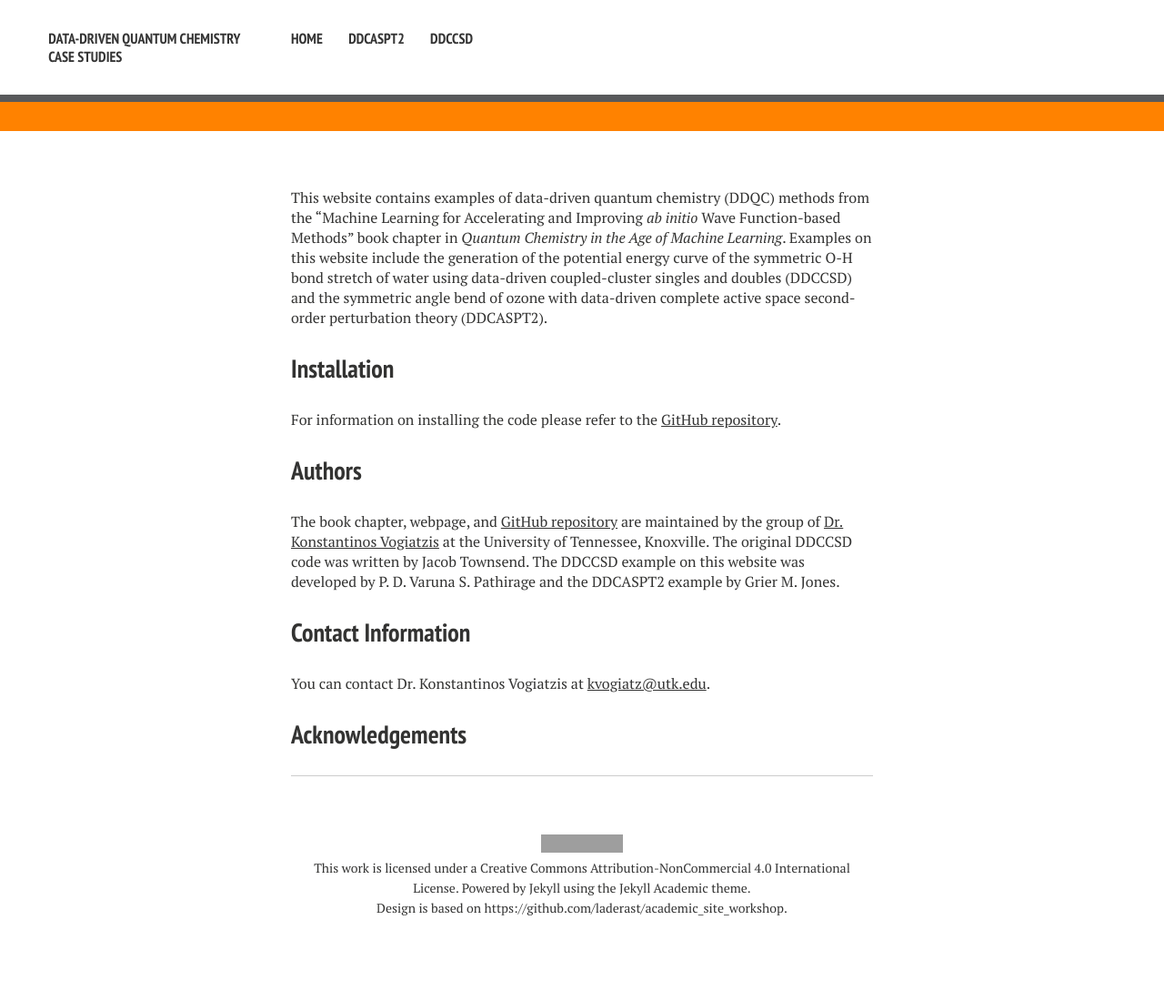
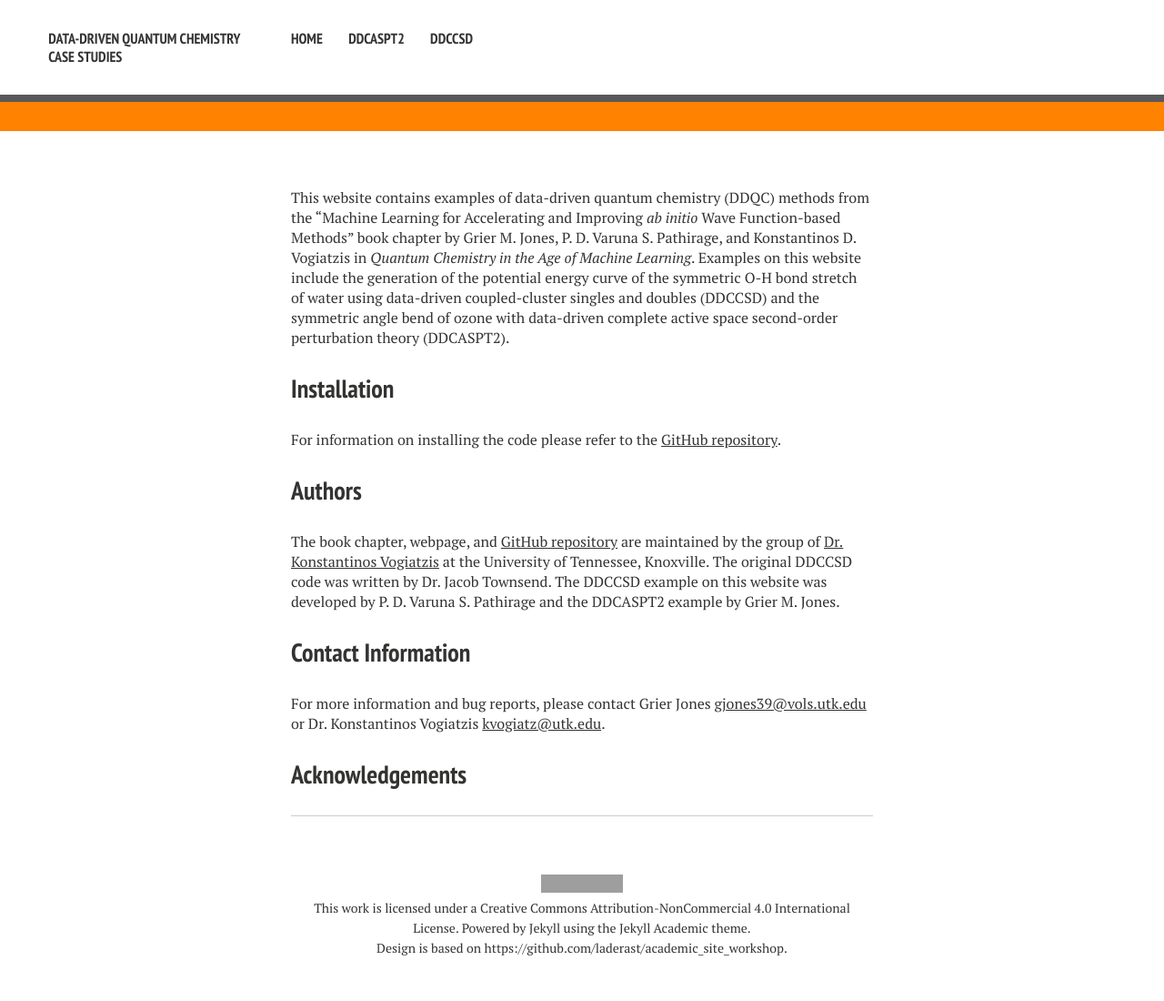
Before and after one commit to ChemRacer/DDQC_Demo, a Jekyll site: the page built from index.md, in a window 1280 px wide. Shown: the whole page at 91% size. Built offline with Jekyll 4.4.1, drawn with Linux system fonts in a browser that asks for light colours; nearby versions of some CDN libraries; before the commit the page ends 1056 px from its top, so only the background shows below that; grey boxes are pictures that could not be loaded.

Commit message:
Tue Dec 14 18:38:27 EST 2021

```diff
--- a/index.md
+++ b/index.md
@@ -1,7 +1,7 @@
 ---
 layout: page
 ---
-This website contains examples of data-driven quantum chemistry (DDQC) methods from the "Machine Learning for Accelerating and Improving *ab initio* Wave Function-based Methods" book chapter in  *Quantum Chemistry in the Age of Machine Learning*. Examples on this website include the generation of the potential energy curve of the symmetric O-H bond stretch of water using data-driven coupled-cluster singles and doubles (DDCCSD) and the symmetric angle bend of ozone with data-driven complete active space second-order perturbation theory (DDCASPT2).
+This website contains examples of data-driven quantum chemistry (DDQC) methods from the "Machine Learning for Accelerating and Improving *ab initio* Wave Function-based Methods" book chapter by Grier M. Jones, P. D. Varuna S. Pathirage, and Konstantinos D. Vogiatzis in  *Quantum Chemistry in the Age of Machine Learning*. Examples on this website include the generation of the potential energy curve of the symmetric O-H bond stretch of water using data-driven coupled-cluster singles and doubles (DDCCSD) and the symmetric angle bend of ozone with data-driven complete active space second-order perturbation theory (DDCASPT2).
 
 
 ## Installation
@@ -9,10 +9,9 @@ For information on installing the code please refer to the [GitHub repository](h
 
 
 ## Authors
-The book chapter, webpage, and [GitHub repository](https://github.com/ChemRacer/DDQC_Demo) are maintained by the group of [Dr. Konstantinos Vogiatzis](https://vogiatzis.utk.edu/) at the University of Tennessee, Knoxville. The original DDCCSD code was written by Jacob Townsend. The DDCCSD example on this website was developed by P. D. Varuna S. Pathirage and the DDCASPT2 example by Grier M. Jones.
+The book chapter, webpage, and [GitHub repository](https://github.com/ChemRacer/DDQC_Demo) are maintained by the group of [Dr. Konstantinos Vogiatzis](https://vogiatzis.utk.edu/) at the University of Tennessee, Knoxville. The original DDCCSD code was written by Dr. Jacob Townsend. The DDCCSD example on this website was developed by P. D. Varuna S. Pathirage and the DDCASPT2 example by Grier M. Jones.
 
 
 ## Contact Information
-You can contact Dr. Konstantinos Vogiatzis at [kvogiatz@utk.edu](kvogiatz@utk.edu).
-
+For more information and bug reports, please contact Grier Jones [gjones39@vols.utk.edu](gjones39@vols.utk.edu) or Dr. Konstantinos Vogiatzis [kvogiatz@utk.edu](kvogiatz@utk.edu).
 ## Acknowledgements
```
Also changed, not shown: ddccsd.md (+2 -1 lines).
